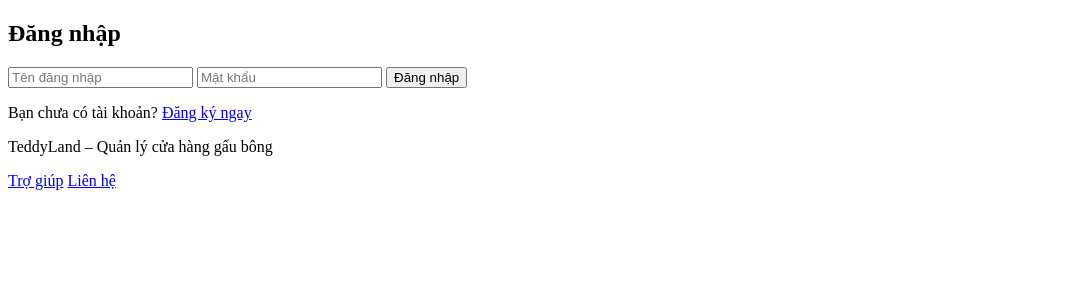
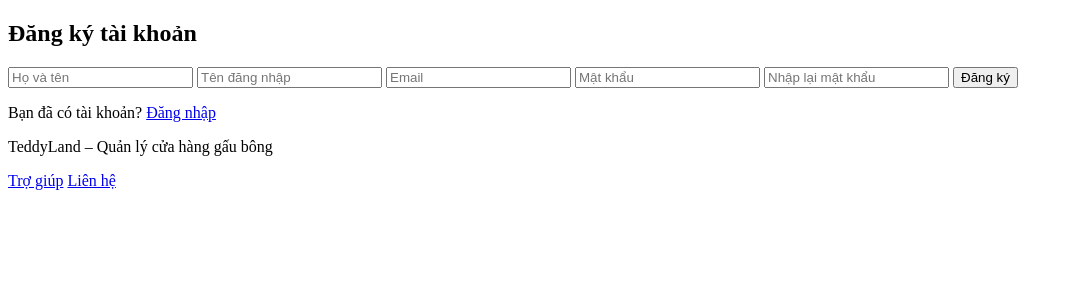
Before and after one commit to Tied13/laptrinhweb, a PHP site: page /login.php in a window 1280 px wide. Shown: the part 168-468 px from the top of the page, without its empty margins (0-1073 px from the left). Run offline with PHP 8.4, Linux system fonts and the light colour scheme.

Commit message:
Update login.php

```diff
--- a/login.php
+++ b/login.php
@@ -1,26 +1,27 @@
 <!DOCTYPE html>
 <html lang="vi">
 <head>
-    <meta charset="UTF-8">
-    <meta name="viewport" content="width=device-width, initial-scale=1.0">
-    <title>Đăng nhập - Cửa hàng bán Gấu bông</title>
-    <link rel="stylesheet" href="assets/css/admin.css">
+  <meta charset="UTF-8" />
+  <meta name="viewport" content="width=device-width, initial-scale=1.0"/>
+  <title>Đăng ký - Cửa hàng bán gấu bông</title>
+  <link rel="stylesheet" href="assets/css/admin.css"/>
 </head>
 <body>
     <?php include("includes/header.php"); ?>
-    <main class="auth-container">
-        <section class="login">
-            <h2>Đăng nhập</h2>
+    <section class="register">
+        <h2>Đăng ký tài khoản</h2>
         <form action="controllers/AuthController.php" method="post">
+        <input type="text" name="fullname" placeholder="Họ và tên" required />
         <input type="text" name="username" placeholder="Tên đăng nhập" required />
+        <input type="email" name="email" placeholder="Email" required />
         <input type="password" name="password" placeholder="Mật khẩu" required />
-                <button type="submit">Đăng nhập</button>
+        <input type="password" name="confirm" placeholder="Nhập lại mật khẩu" required />
+        <button type="submit">Đăng ký</button>
     </form>
-            <p>Bạn chưa có tài khoản?
-                <a href="register.php">Đăng ký ngay</a>
+    <p>Bạn đã có tài khoản?
+        <a href="login.php">Đăng nhập</a>
     </p>
     </section>
-    </main>
 <?php include("includes/footer.php"); ?>
 </body>
 </html>
```
Lines whose indentation alone changed are shown as unchanged.
